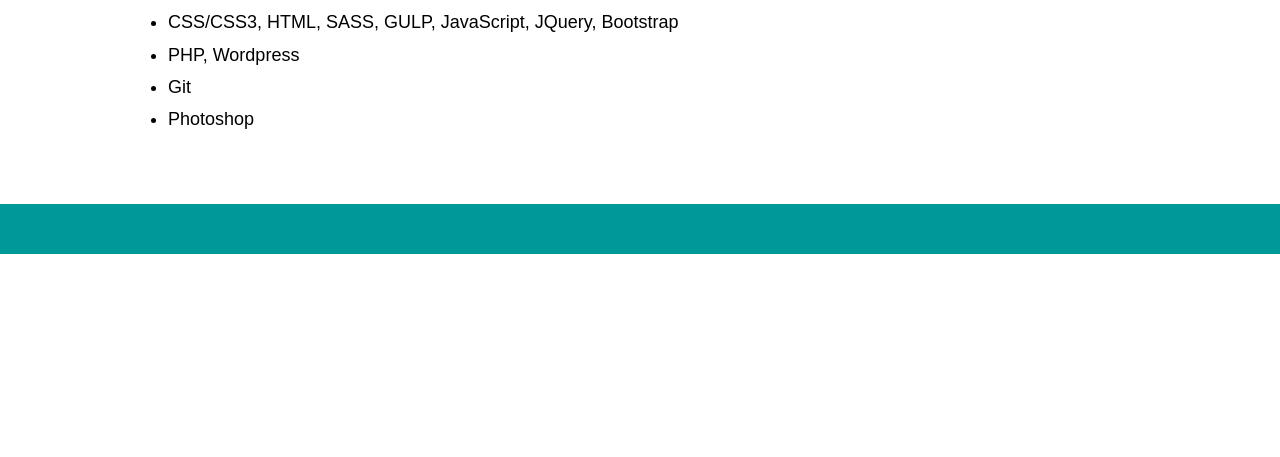
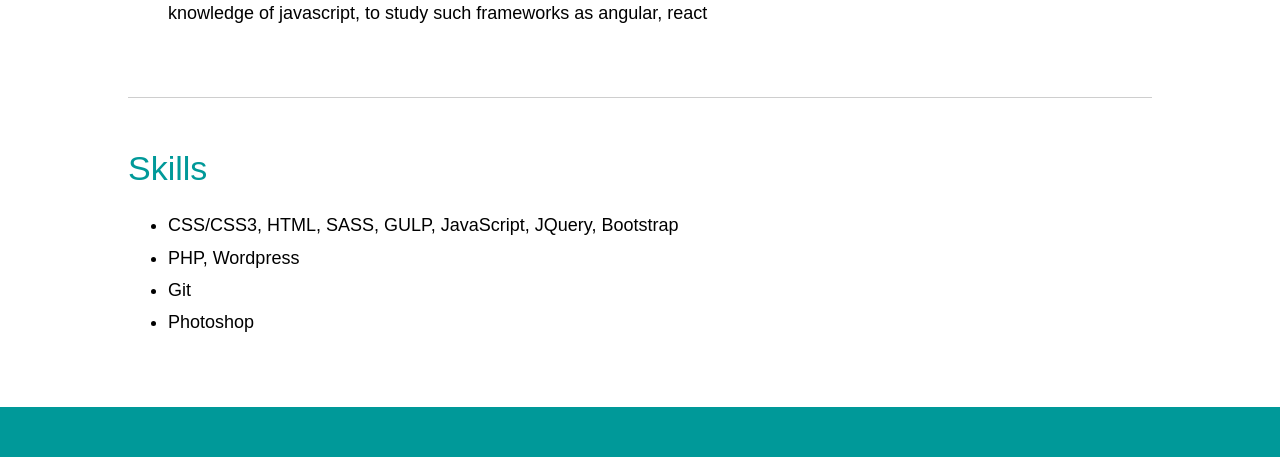
Before and after one commit to blumchen-ak/rsschool-2019Q1-cv, a plain HTML site: page index.html in a window 1280 px wide. Shown: the part 663-1120 px from the top of the page. Before the commit the page ends 917 px from the top, so only its background shows below. Drawn offline with Linux system fonts and the light colour scheme.

Commit message:
edit styles

```diff
--- a/assets/style.css
+++ b/assets/style.css
@@ -34,7 +34,7 @@
 main {
 	max-width: 1064px;
 	margin: auto;
-	padding: 50px 20px;
+	padding: 0px 20px;
 	box-sizing: border-box;
 }
 
@@ -76,6 +76,10 @@
 	margin: 0 0 20px;
 }
 
+section > h2 {
+	color: #009999;
+}
+
 a {
 	color: #009999;
 	text-decoration: none;
@@ -84,3 +88,8 @@
 a:hover {
 	text-decoration: underline;
 }
+
+section {
+	padding: 50px 0;
+	border-top: 1px solid #cecece;
+}
```
